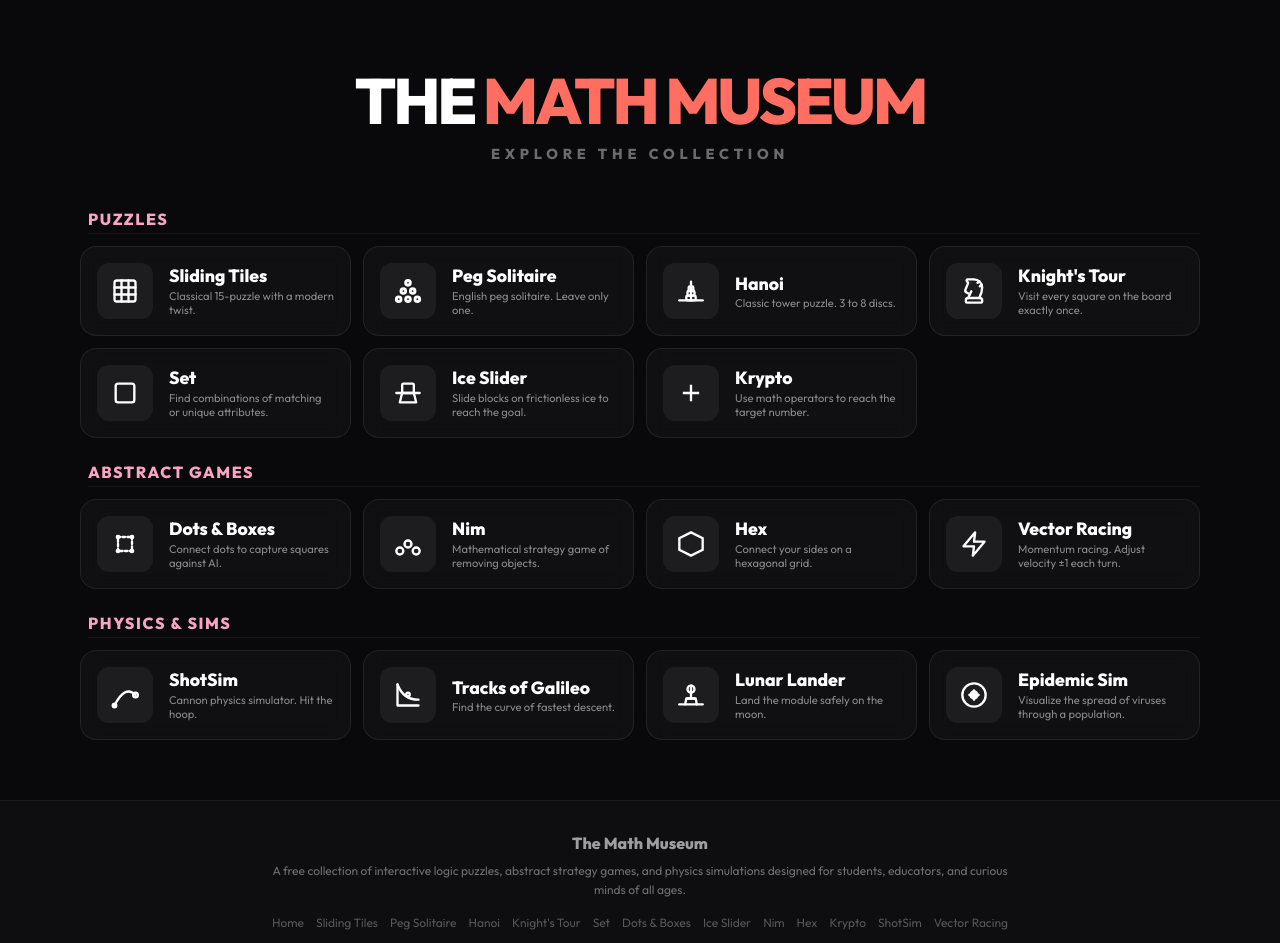
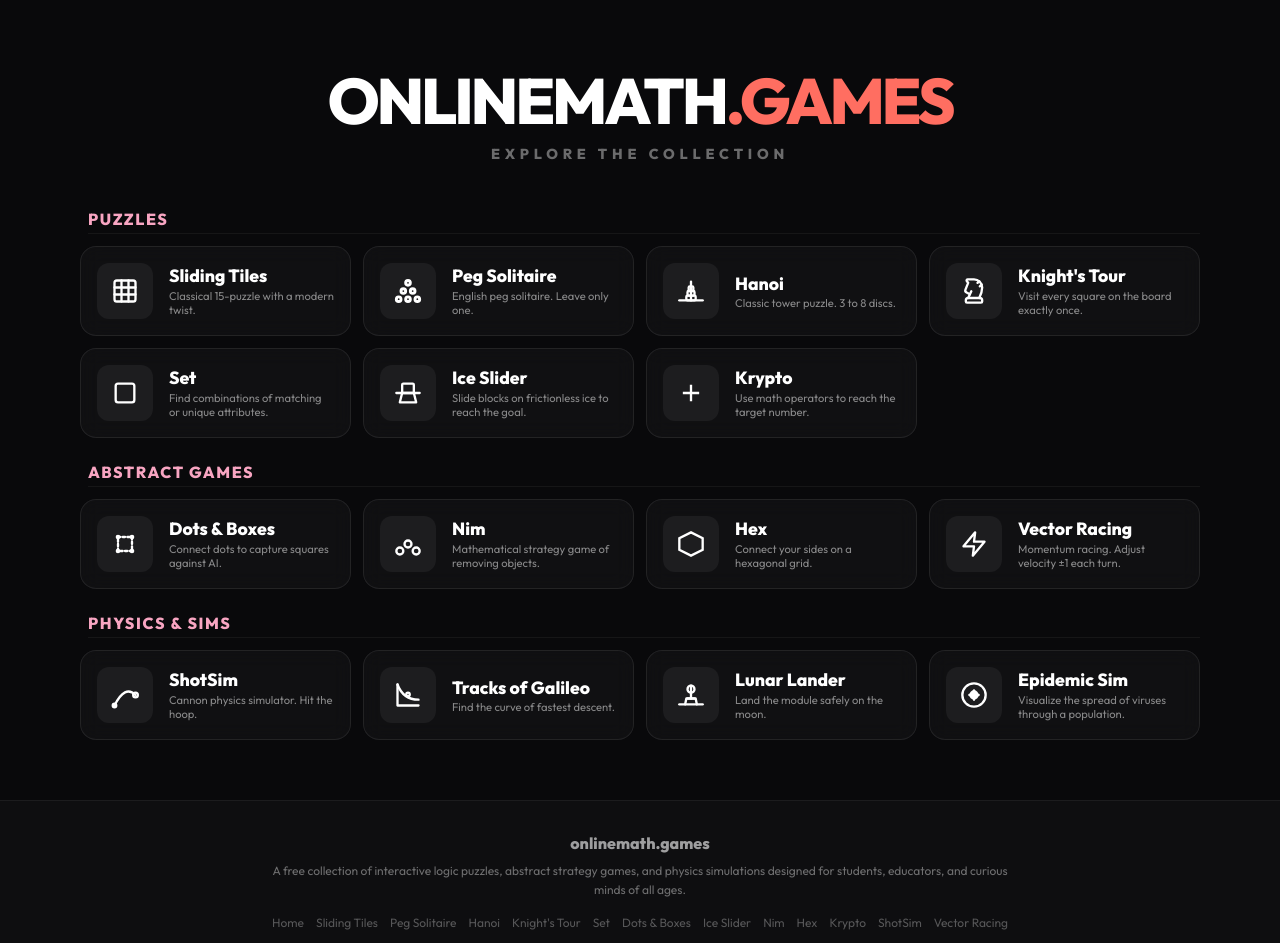
Before and after one commit to johnmehler/claybo100, a SvelteKit app: page / in a window 1280 px wide. Shown: the top 943 px of the page. Built offline with nearby package versions, Linux system fonts and the light colour scheme.

Commit message:
onlinemath.games

```diff
--- a/package.json
+++ b/package.json
@@ -1,5 +1,5 @@
 {
-	"name": "math-museum",
+	"name": "onlinemath-games",
 	"private": true,
 	"version": "0.0.1",
 	"type": "module",
--- a/src/lib/Footer.svelte
+++ b/src/lib/Footer.svelte
@@ -4,7 +4,7 @@
 
 <footer class="seo-footer">
 	<div class="footer-content">
-		<h2>The Math Museum</h2>
+		<h2>onlinemath.games</h2>
 		<p>A free collection of interactive logic puzzles, abstract strategy games, and physics simulations designed for students, educators, and curious minds of all ages.</p>
 		<nav>
 			<ul>
--- a/src/lib/Sidebar.svelte
+++ b/src/lib/Sidebar.svelte
@@ -32,7 +32,7 @@
 <aside class="sidebar" class:collapsed={isSidebarCollapsed} in:fly={{ x: -100, duration: 600 }}>
 	<div class="sidebar-header">
 		<a href="/" class="logo-wrapper">
-			<h1 class="sidebar-title">MATH <span class="highlight">MUSEUM</span></h1>
+			<h1 class="sidebar-title">ONLINEMATH<span class="highlight">.GAMES</span></h1>
 		</a>
 	</div>
 
--- a/src/lib/SlidingTiles.svelte
+++ b/src/lib/SlidingTiles.svelte
@@ -98,9 +98,9 @@
 	function solvePuzzle() {
 		const startBoard = [...initialTiles];
 		const path: number[] = [];
-		const limit = 80; // Absolute max for 15-puzzle
-		const MAX_NODES = 200000;
-		const MAX_TIME_MS = 1500;
+		const limit = 100;
+		const MAX_NODES = 500000;
+		const MAX_TIME_MS = 3000;
 
 		let nodesExplored = 0;
 		let startTime = Date.now();
--- a/src/routes/+layout.svelte
+++ b/src/routes/+layout.svelte
@@ -3,6 +3,17 @@
 	import Footer from '$lib/Footer.svelte';
 
 	let { children } = $props();
+
+	$effect(() => {
+		function blockArrowScroll(e: KeyboardEvent) {
+			if (e.target instanceof HTMLInputElement || e.target instanceof HTMLTextAreaElement) return;
+			if (['ArrowUp', 'ArrowDown', 'ArrowLeft', 'ArrowRight'].includes(e.key)) {
+				e.preventDefault();
+			}
+		}
+		window.addEventListener('keydown', blockArrowScroll, { passive: false });
+		return () => window.removeEventListener('keydown', blockArrowScroll);
+	});
 </script>
 
 <svelte:head>
--- a/src/routes/+page.svelte
+++ b/src/routes/+page.svelte
@@ -6,14 +6,14 @@
 </script>
 
 <svelte:head>
-	<title>The Math Museum | Interactive Logic & Math Games</title>
-	<meta name="description" content="Explore The Math Museum: a free collection of interactive logic puzzles, strategy games, and physics simulations designed to challenge your mind and spark curiosity." />
+	<title>onlinemath.games | Interactive Logic & Math Games</title>
+	<meta name="description" content="onlinemath.games: a free collection of interactive logic puzzles, strategy games, and physics simulations designed to challenge your mind and spark curiosity." />
 </svelte:head>
 
 <main id="main-view" class="main-container centered">
 	<div id="menu-screen" class="menu-screen" in:fade={{ duration: 400 }}>
 		<header id="app-header" class="header" in:fade={{ duration: 800 }}>
-			<h1 id="app-title">THE <span class="highlight">MATH MUSEUM</span></h1>
+			<h1 id="app-title">ONLINEMATH<span class="highlight">.GAMES</span></h1>
 			<p id="app-subtitle" class="app-subtitle">EXPLORE THE COLLECTION</p>
 		</header>
 
--- a/src/routes/games/[id]/+page.svelte
+++ b/src/routes/games/[id]/+page.svelte
@@ -61,10 +61,10 @@
 
 <svelte:head>
 	{#if game}
-		<title>{game.label} | The Math Museum</title>
-		<meta name="description" content="{game.description} Play {game.label} online for free at The Math Museum." />
+		<title>{game.label} | onlinemath.games</title>
+		<meta name="description" content="{game.description} Play {game.label} online for free at onlinemath.games." />
 	{:else}
-		<title>Game Not Found | The Math Museum</title>
+		<title>Game Not Found | onlinemath.games</title>
 	{/if}
 </svelte:head>
 
```
